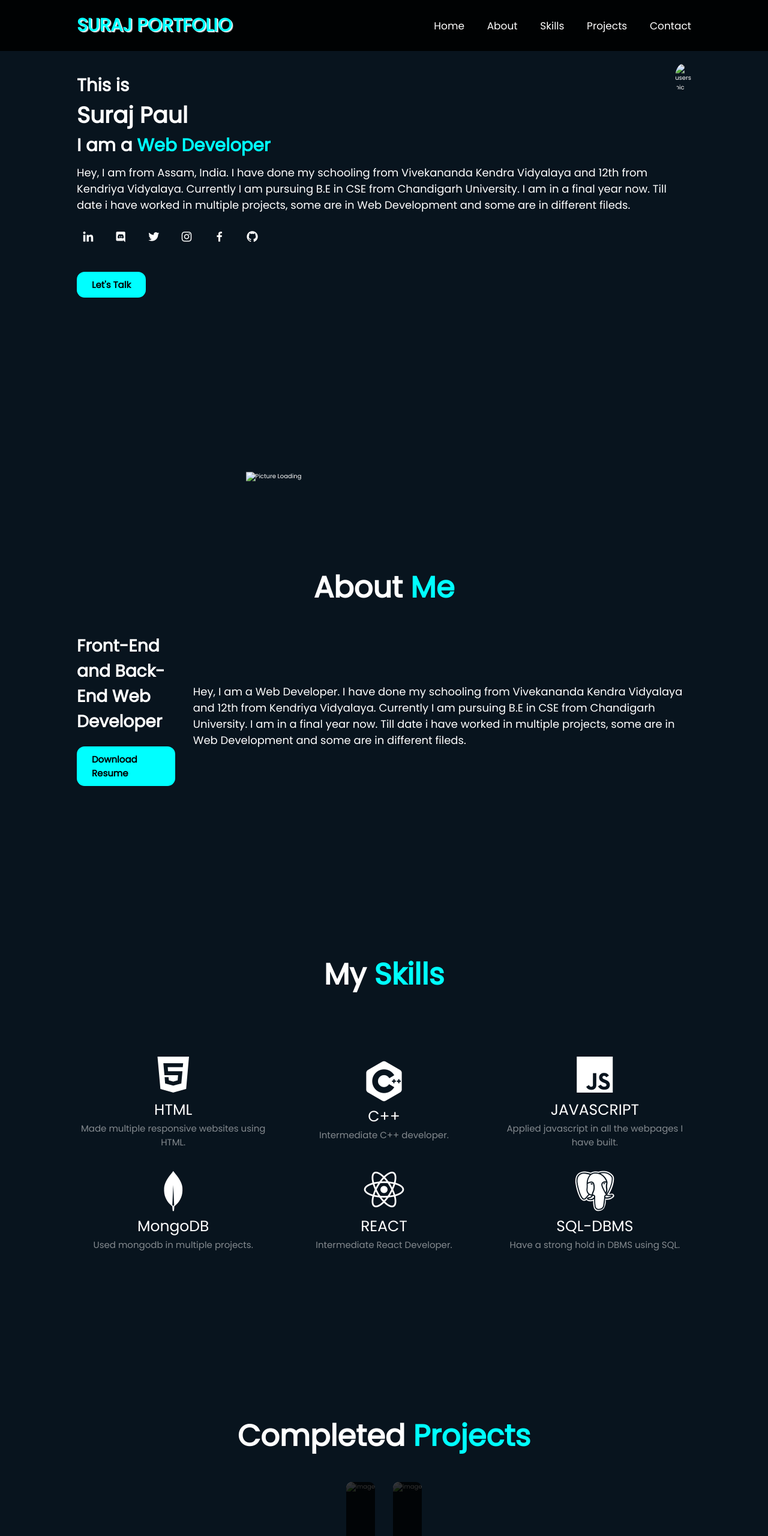
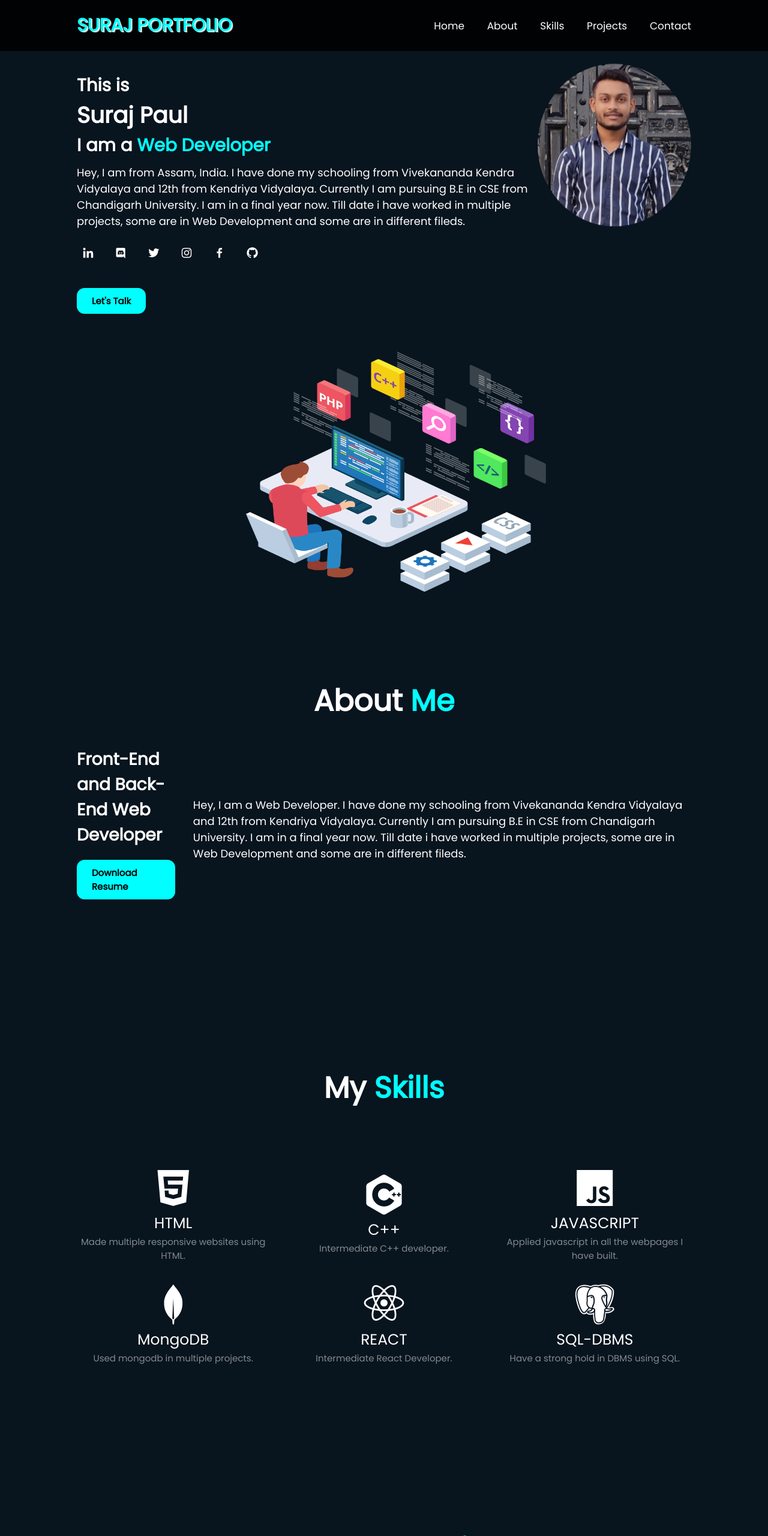
Before and after one commit to surajpaul28/Portfolio, a plain HTML site: page index.html in a window 1280 px wide. Shown: the top 2560 px of the page at 60% size. Drawn offline with nearby package versions, Linux system fonts and the light colour scheme; a web font is replaced by a local one.

Commit message:
index.html

```diff
--- a/index.html
+++ b/index.html
@@ -61,11 +61,11 @@
         <a href="#Contact" class="btn">Let's Talk</a>
       </div>
       <div class="profile-pic">
-        <img src="./images/my.jpg" alt="users pic" />
+        <img src="./my.jpg" alt="users pic" />
       </div>
     </section>
     <div class="pic">
-      <img src="./images/dev.png" alt="Picture Loading" />
+      <img src="./dev.png" alt="Picture Loading" />
     </div>
 
     <!--About section-->
@@ -137,7 +137,7 @@
       <!--1st project card-->
       <div class="projects-items">
         <div class="project-card">
-          <img src="./images/smart_health.png" alt="image" />
+          <img src="./smart_health.png" alt="image" />
           <div class="card-overlay">
             <a
               href="https://github.com/surajpaul28/Disease_prediction_website"
@@ -150,7 +150,7 @@
 
         <!--2nd project card-->
         <div class="project-card">
-          <img src="./images/text_utilities.png" alt="image" />
+          <img src="./text_utilities.png" alt="image" />
           <div class="card-overlay">
             <a
               href="https://github.com/surajpaul28/Text-coverter-using-React"
@@ -162,7 +162,7 @@
         </div>
         <!--3rd project card-->
         <div class="project-card">
-          <img src="./images/portfolio.png" alt="image" />
+          <img src="./portfolio.png" alt="image" />
           <div class="card-overlay">
             <a href="https://github.com/surajpaul28/Portfolio">
               <i class="bx bx-link-alt"></i>
@@ -172,7 +172,7 @@
 
         <!--4th project card-->
         <div class="project-card">
-          <img src="./images/advice.png" alt="" />
+          <img src="./advice.png" alt="" />
           <div class="card-overlay">
             <a
               href="https://github.com/surajpaul28/Advice_seeker_app"
```
